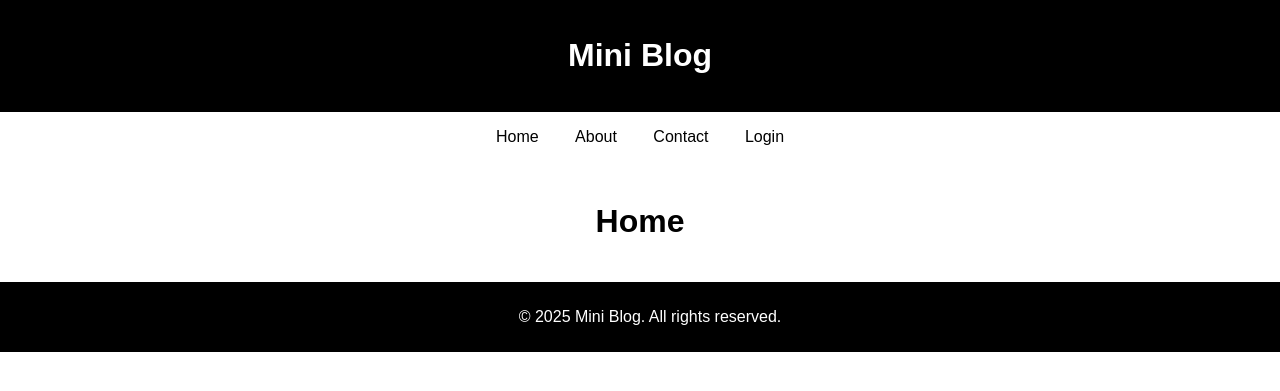
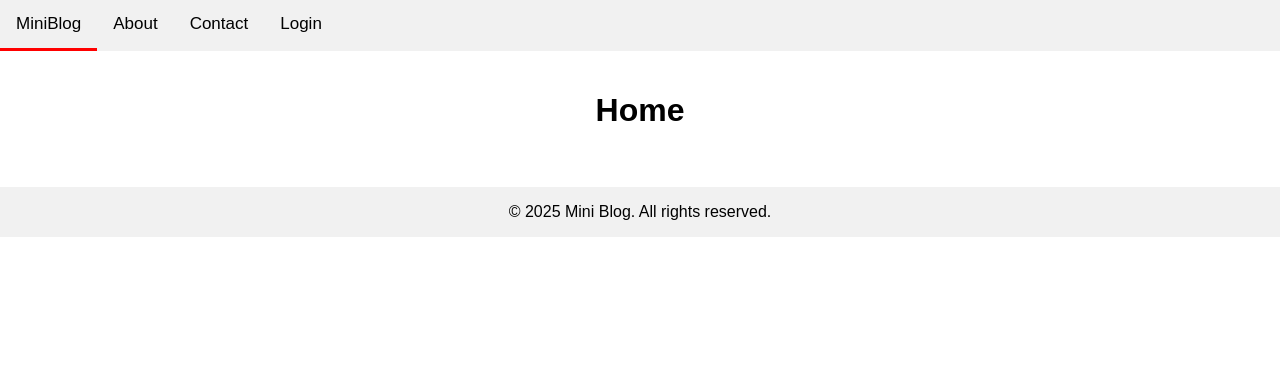
Before and after one commit to seniordaniel1/CS546-Final-Project, a Node server app: page / in a window 1280 px wide. Shown: the top 391 px of the page. Run offline with Node 20, Linux system fonts and the light colour scheme; data that the repository does not hold is empty; some libraries are stand-ins or nearby versions.

Commit message:
updating the navbar
Basically combined the header and the nav into one fixture.

```diff
--- a/public/css/styles.css
+++ b/public/css/styles.css
@@ -5,26 +5,29 @@ body {
   background-color: #ffffff;
 }
 
-header {
-  background-color: #000000;
-  color: white;
-  padding: 1rem 0;
-  text-align: center;
+/* https: //www.w3schools.com/howto/tryit.asp?filename=tryhow_css_navbar_border */
+.topnav {
+    overflow: hidden;
+    background-color: #f1f1f1;
 }
 
-nav {
-  margin: 1rem 0;
-  text-align: center;
+.topnav a {
+    float: left;
+    display: block;
+    color: black;
+    text-align: center;
+    padding: 14px 16px;
+    text-decoration: none;
+    font-size: 17px;
+    border-bottom: 3px solid transparent;
 }
 
-nav a {
-  margin: 0 1rem;
-  text-decoration: none;
-  color: black;
+.topnav a:hover {
+    border-bottom: 3px solid red;
 }
 
-nav a:hover {
-  text-decoration: underline;
+.topnav a.active {
+    border-bottom: 3px solid red;
 }
 
 main {
@@ -33,17 +36,19 @@ main {
     padding: 20px;
 }
 
-/* https: //www.w3schools.com/howto/tryit.asp?filename=tryhow_css_fixed_footer */
+/* https: //stackoverflow.com/questions/46383096/how-to-align-text-at-the-center-of-a-footer-in-css#46383162 */
 footer {
-   position: fixed;
-   left: 0;
-   bottom: 0;
-   width: 100%;
-   background-color: black;
-   color: white;
-   text-align: center;
-   position: relative;
-   padding: 10px;
+    width: 100%;
+    height: 50px;
+    line-height: 50px;
+    background-color: #f1f1f1;
+    text-align: center;
+    background-size: 100% 100%;
+    justify-content: center;
+}
+
+footer p {
+    color: black;
 }
 
 .post {
--- a/views/layouts/main.handlebars
+++ b/views/layouts/main.handlebars
@@ -13,7 +13,7 @@
 </head>
 
 <body>
-    <header>
+    {{!-- <header>
         <h1>Mini Blog</h1>
     </header>
     <nav>
@@ -25,7 +25,17 @@
         {{else}}
         <a href="/login">Login</a>
         {{/if}}
-    </nav>
+    </nav> --}}
+    <div class="topnav">
+        <a href="/">MiniBlog</a>
+        <a href="/about">About</a>
+        <a href="/contact">Contact</a>
+        {{#if user}}
+        <a href="/users/logout">Logout</a>
+        {{else}}
+        <a href="/login">Login</a>
+        {{/if}}
+    </div>
     <main>
         {{{body}}}
     </main>
```
